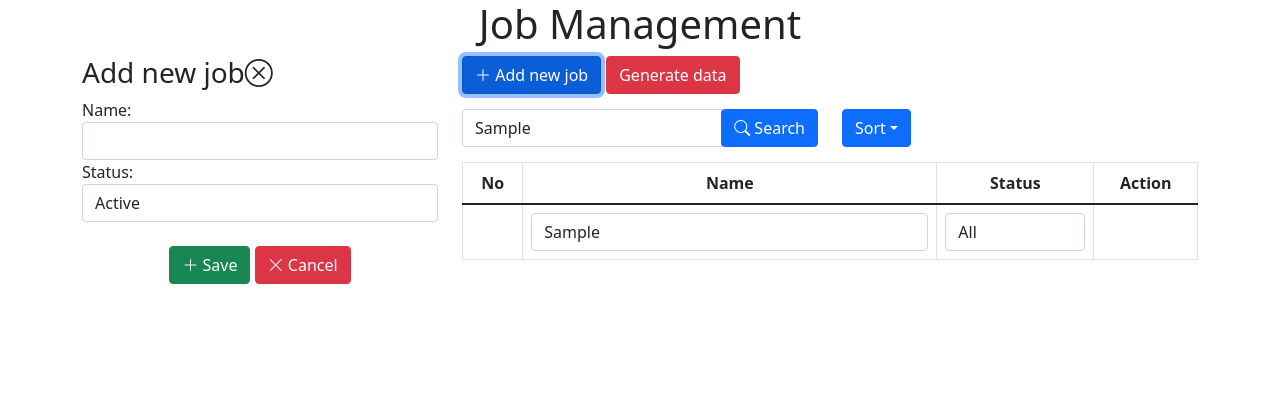
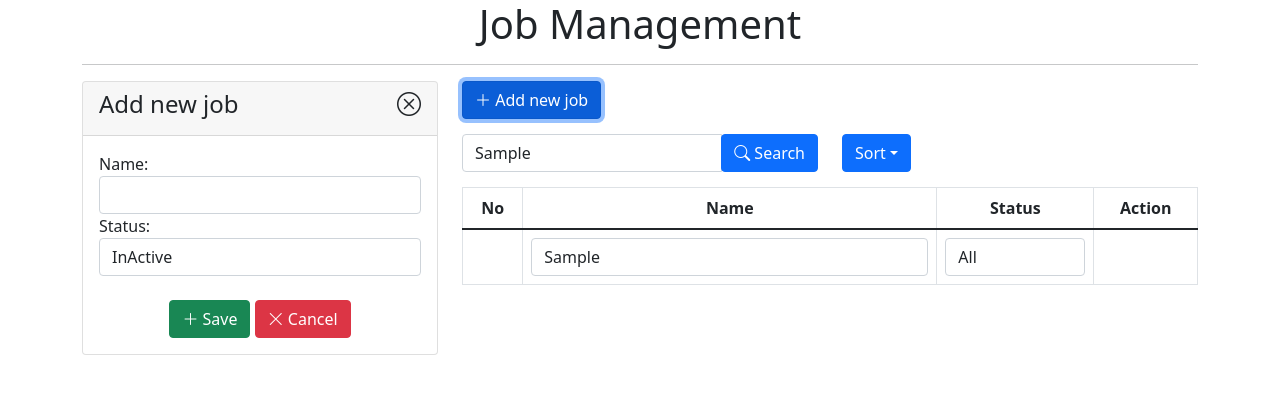
Before and after one commit to thanhtaimrjoe/ReactJS, a React (Create React App) app: page / in a window 1280 px wide. Both pictures are taken after typing "Sample", "Sample" into the empty fields and a click on the button "Add new job". Shown: the top 394 px of the page. Built offline with nearby package versions, Linux system fonts and the light colour scheme.

Commit message:
Add task

```diff
--- a/src/App.js
+++ b/src/App.js
@@ -25,30 +25,6 @@ class App extends Component {
     }
   }
 
-  onGenerateData = () => {
-    var tasks = [
-      {
-        id: uuidv4(),
-        name: 'Learning Japanese',
-        status: true,
-      },
-      {
-        id: uuidv4(),
-        name: 'Play football',
-        status: false,
-      },
-      {
-        id: uuidv4(),
-        name: 'Code ReactJS',
-        status: true,
-      }
-    ];
-    this.setState({
-      tasks: tasks
-    });
-    localStorage.setItem('tasks', JSON.stringify(tasks));
-  }
-
   onToggleForm = () => {
     this.setState({
       isDisplayForm: !this.state.isDisplayForm
@@ -61,14 +37,25 @@ class App extends Component {
     })
   }
 
+  onSubmit = (task) => {
+    task.id = uuidv4();
+    var {tasks} = this.state;
+    tasks.push(task);
+    this.setState({
+      tasks: tasks
+    });
+    localStorage.setItem('tasks', JSON.stringify(tasks));
+  }
+
   render() {
     var {tasks, isDisplayForm} = this.state;
-    var elmTaskForm = isDisplayForm ? <TaskForm onCloseForm={this.onCloseForm}/> : '';
+    var elmTaskForm = isDisplayForm ? <TaskForm onSubmit={this.onSubmit} onCloseForm={this.onCloseForm}/> : '';
     return (
       <div className="container">
       <div className="text-center">
         <h1>Job Management</h1>
       </div>
+      <hr/>
       <div className="row">
         <div className={isDisplayForm ? "col-xs-4 col-sm-4 col-md-4 col-lg-4" : ''}>
           {/* Form */}
@@ -78,8 +65,6 @@ class App extends Component {
           <button type="button" className="btn btn-primary" onClick={this.onToggleForm}>
             <i className="bi bi-plus-lg"></i> Add new job
           </button>
-          <button type="button" className="btn btn-danger ml-5"
-          onClick={this.onGenerateData}>Generate data</button>
           {/* Search - Sort */}
           <div className="row">
             <div className="col-xs-6 col-sm-6 col-md-6 col-lg-6">
--- a/src/components/TaskForm.js
+++ b/src/components/TaskForm.js
@@ -1,40 +1,75 @@
 import React, { Component } from "react";
 
 class TaskForm extends Component {
+
+  constructor(props) {
+    super(props);
+    this.state = {
+      name: '',
+      status: false,
+    }
+  }
 
   onCloseForm = () => {
     this.props.onCloseForm();
   }
 
+  onChange = (event) => {
+    var target = event.target;
+    var name = target.name;
+    var value = target.value;
+    if (name === 'status') {
+      value = target.value === 'true' ? true : false;
+    }
+    this.setState({
+      [name]: value,
+    })
+  }
+
+  onSubmit = (event) => {
+    event.preventDefault();
+    this.props.onSubmit(this.state);
+    this.onClear();
+    this.onCloseForm();
+  }
+
+  onClear = () => {
+    this.setState({
+      name: '',
+      status: false,
+    });
+  }
+
   render() {
     return (
-      <div className="panel panel-warning">
-        <div className="panel-heading">
-          <h3 className="panel-title">
+      <div className="card">
+        <div className="card-header">
+          <h4>
             Add new job
-            <span onClick={this.onCloseForm}>
-              <i className="bi bi-x-circle"></i>
+            <span onClick={this.onCloseForm} className="float-end">
+            <i className="bi bi-x-circle"></i>
             </span>
-          </h3>
+          </h4>
+
         </div>
-        <div className="panel-body">
-          <form>
+        <div className="card-body">
+          <form onSubmit={this.onSubmit}>
             <div className="form-group">
               <label>Name: </label>
-              <input type="text" name="" className="form-control" />
+              <input type="text" name="name" className="form-control" value={this.state.name} onChange={this.onChange} />
             </div>
             <label>Status: </label>
-            <select className="form-control" name="" id="">
+            <select className="form-control" name="status" value={this.state.status} onChange={this.onChange}>
               <option value={true}>Active</option>
               <option value={false}>InActive</option>
             </select>
             <br />
             <div className="text-center">
-              <button type="button" className="btn btn-success">
+              <button type="submit" className="btn btn-success">
                 <i className="bi bi-plus-lg"></i> Save
               </button>
               &nbsp;
-              <button type="button" className="btn btn-danger">
+              <button type="button" className="btn btn-danger" onClick={this.onClear}>
                 <i className="bi bi-x-lg"></i> Cancel
               </button>
             </div>
```
